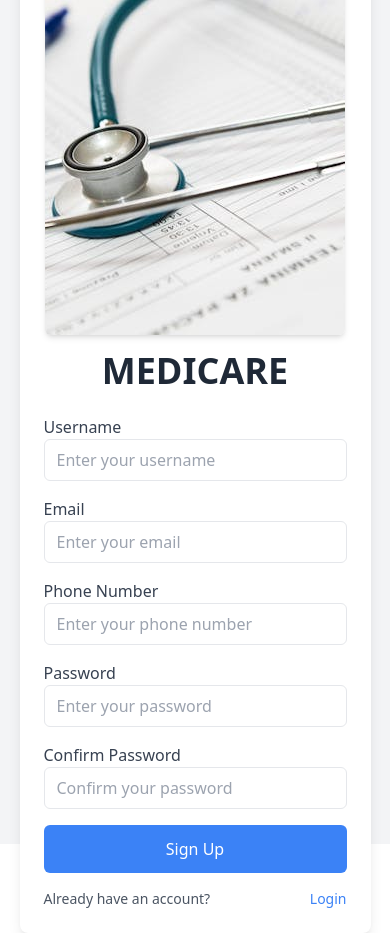
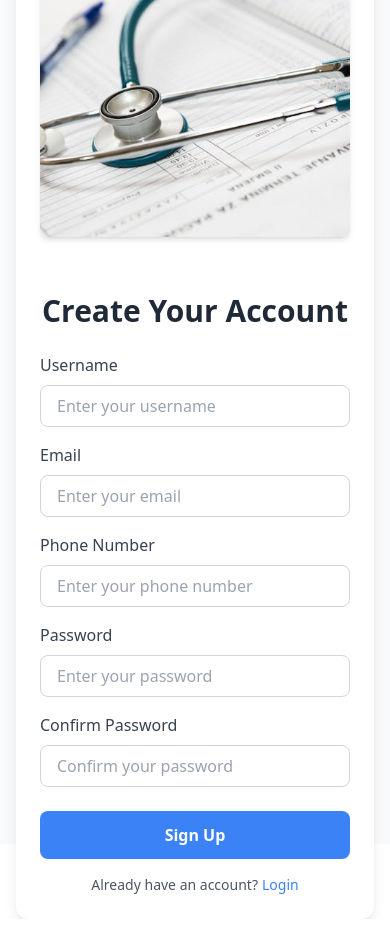
Before and after one commit to wizard-4EL/medicare, a React (Create React App) app: page /signup in a window 390 px wide. Built offline with nearby package versions, Linux system fonts and the light colour scheme.

Commit message:
signup responsiveness

```diff
--- a/src/Pages/SignUp.jsx
+++ b/src/Pages/SignUp.jsx
@@ -1,18 +1,18 @@
-import React, { useState } from 'react';
-import { Link } from 'react-router-dom';
-import { createUserWithEmailAndPassword } from 'firebase/auth';
-import { doc, setDoc } from 'firebase/firestore';
+import React, { useState } from "react";
+import { Link } from "react-router-dom";
+import { createUserWithEmailAndPassword } from "firebase/auth";
+import { doc, setDoc } from "firebase/firestore";
 
-import { db,auth } from '../firebase/config';
+import { db, auth } from "../firebase/config";
 import image from "../img/signUp.jpeg";
 
 function SignUp() {
   const [formData, setFormData] = useState({
-    username: '',
-    email: '',
-    password: '',
-    confirmPassword: '',
-    number: '', // Phone number
+    username: "",
+    email: "",
+    password: "",
+    confirmPassword: "",
+    number: "", // Phone number
   });
 
   const [error, setError] = useState(null);
@@ -49,11 +49,11 @@ function SignUp() {
 
       setSuccess("User registered successfully");
       setFormData({
-        username: '',
-        email: '',
-        password: '',
-        confirmPassword: '',
-        number: '',
+        username: "",
+        email: "",
+        password: "",
+        confirmPassword: "",
+        number: "",
       });
     } catch (err) {
       setError(err.message || "An error occurred during registration");
@@ -61,21 +61,38 @@ function SignUp() {
   };
 
   return (
-    <div className="h-screen w-full flex items-center justify-center bg-gray-100">
-      <div className="flex flex-col sm:flex-row items-center bg-white rounded-lg shadow-lg p-6 w-[90%] sm:w-[60%] lg:w-[50%] h-auto">
-        <div className="w-[300px] h-[400px] flex-shrink-0 mb-4 sm:mb-0 sm:mr-6">
-          <img className="w-full h-full object-cover rounded-md shadow-md" src={image} alt="Sign Up" />
+    <div className="h-screen w-full flex items-center justify-center bg-gray-50 px-4">
+      <div className="grid grid-cols-1 md:grid-cols-2 items-center bg-white rounded-xl shadow-lg p-6 w-full max-w-5xl gap-8">
+        {/* Image Section */}
+        <div className="w-full h-72 md:h-full">
+          <img
+            className="w-full h-full object-cover rounded-lg shadow-md"
+            src={image}
+            alt="Sign Up"
+          />
         </div>
-        <div className="max-w-[400px] w-full">
-          <form className="w-full" onSubmit={handleSubmit}>
-            <h2 className="text-4xl font-bold text-center text-gray-800 mb-6">MEDICARE</h2>
-            {error && <p className="text-red-500 text-center mb-4">{error}</p>}
-            {success && <p className="text-green-500 text-center mb-4">{success}</p>}
 
-            <div className="flex flex-col mb-4">
-              <label className="text-gray-700">Username</label>
+        {/* Form Section */}
+        <div className="w-full mt-6 md:mt-0">
+          <form onSubmit={handleSubmit}>
+            <h2 className="text-3xl font-bold text-center text-gray-800 mb-6">
+              Create Your Account
+            </h2>
+            {error && (
+              <p className="text-red-500 text-center mb-4">{error}</p>
+            )}
+            {success && (
+              <p className="text-green-500 text-center mb-4">{success}</p>
+            )}
+
+            <div className="space-y-4">
+              {/* Username */}
+              <div>
+                <label className="block text-gray-700 font-medium mb-2">
+                  Username
+                </label>
                 <input
-                className="border py-2 px-3 rounded-md focus:outline-none focus:ring-2 focus:ring-blue-500"
+                  className="w-full border border-gray-300 rounded-lg px-4 py-2 focus:outline-none focus:ring-2 focus:ring-blue-500"
                   type="text"
                   name="username"
                   value={username}
@@ -85,10 +102,13 @@ function SignUp() {
                 />
               </div>
 
-            <div className="flex flex-col mb-4">
-              <label className="text-gray-700">Email</label>
+              {/* Email */}
+              <div>
+                <label className="block text-gray-700 font-medium mb-2">
+                  Email
+                </label>
                 <input
-                className="border py-2 px-3 rounded-md focus:outline-none focus:ring-2 focus:ring-blue-500"
+                  className="w-full border border-gray-300 rounded-lg px-4 py-2 focus:outline-none focus:ring-2 focus:ring-blue-500"
                   type="email"
                   name="email"
                   value={email}
@@ -98,10 +118,13 @@ function SignUp() {
                 />
               </div>
 
-            <div className="flex flex-col mb-4">
-              <label className="text-gray-700">Phone Number</label>
+              {/* Phone Number */}
+              <div>
+                <label className="block text-gray-700 font-medium mb-2">
+                  Phone Number
+                </label>
                 <input
-                className="border py-2 px-3 rounded-md focus:outline-none focus:ring-2 focus:ring-blue-500"
+                  className="w-full border border-gray-300 rounded-lg px-4 py-2 focus:outline-none focus:ring-2 focus:ring-blue-500"
                   type="text"
                   name="number"
                   value={number}
@@ -111,10 +134,13 @@ function SignUp() {
                 />
               </div>
 
-            <div className="flex flex-col mb-4">
-              <label className="text-gray-700">Password</label>
+              {/* Password */}
+              <div>
+                <label className="block text-gray-700 font-medium mb-2">
+                  Password
+                </label>
                 <input
-                className="border py-2 px-3 rounded-md focus:outline-none focus:ring-2 focus:ring-blue-500"
+                  className="w-full border border-gray-300 rounded-lg px-4 py-2 focus:outline-none focus:ring-2 focus:ring-blue-500"
                   type="password"
                   name="password"
                   value={password}
@@ -124,10 +150,13 @@ function SignUp() {
                 />
               </div>
 
-            <div className="flex flex-col mb-4">
-              <label className="text-gray-700">Confirm Password</label>
+              {/* Confirm Password */}
+              <div>
+                <label className="block text-gray-700 font-medium mb-2">
+                  Confirm Password
+                </label>
                 <input
-                className="border py-2 px-3 rounded-md focus:outline-none focus:ring-2 focus:ring-blue-500"
+                  className="w-full border border-gray-300 rounded-lg px-4 py-2 focus:outline-none focus:ring-2 focus:ring-blue-500"
                   type="password"
                   name="confirmPassword"
                   value={confirmPassword}
@@ -136,17 +165,20 @@ function SignUp() {
                   required
                 />
               </div>
+            </div>
 
             <button
-              className="w-full h-12 rounded-md text-white bg-blue-500 hover:bg-blue-600 transition-colors duration-300"
+              className="w-full mt-6 h-12 rounded-lg bg-blue-500 text-white font-bold hover:bg-blue-600 focus:outline-none focus:ring-4 focus:ring-blue-300"
               type="submit"
             >
               Sign Up
             </button>
 
-            <div className="flex justify-between mt-4 text-sm text-gray-600">
+            <div className="flex justify-center mt-4 text-sm text-gray-600">
               <p>Already have an account?</p>
-              <Link to="/" className="text-blue-500 hover:underline">Login</Link>
+              <Link to="/" className="ml-1 text-blue-500 hover:underline">
+                Login
+              </Link>
             </div>
           </form>
         </div>
```
Lines whose indentation alone changed are shown as unchanged.
